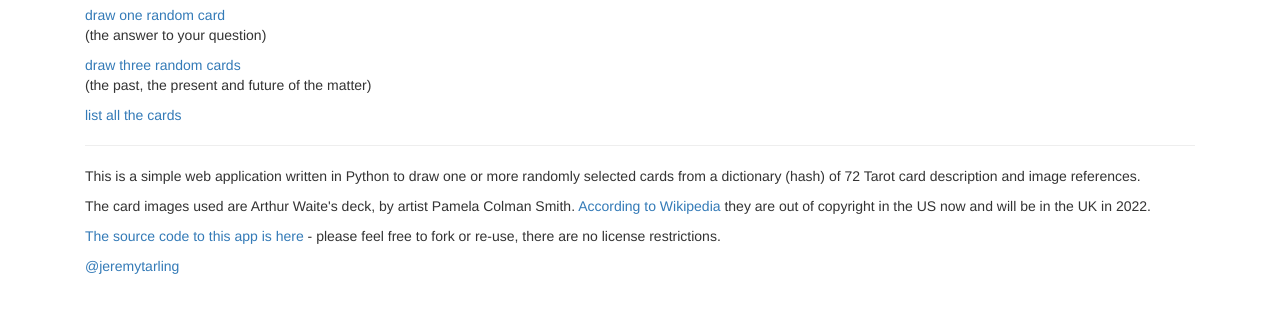
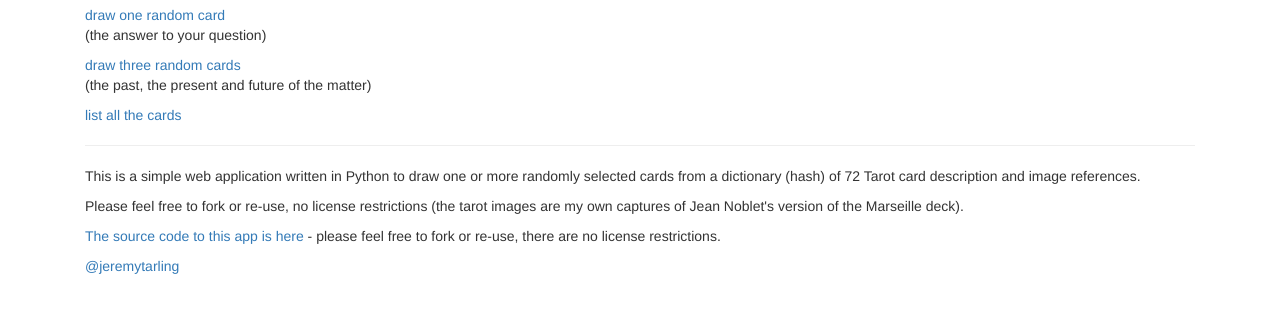
Before and after one commit to jeremytarling/python-tarot, a Flask app: page / in a window 1280 px wide. Shown: the part 171-484 px from the top of the page. Run offline with Flask 2, Linux system fonts and the light colour scheme; some libraries are stand-ins or nearby versions.

Commit message:
updated index and READme

```diff
--- a/webapp/templates/index.html
+++ b/webapp/templates/index.html
@@ -20,7 +20,7 @@
 
     <p>This is a simple web application written in Python to draw one or more randomly selected cards from a dictionary (hash) of 72 Tarot card description and image references.</p>
 
-    <p>The card images used are Arthur Waite's deck, by artist Pamela Colman Smith. <a href="https://en.wikipedia.org/wiki/Rider-Waite_tarot_deck">According to Wikipedia</a> they are out of copyright in the US now and will be in the UK in 2022.</p>
+    <p>Please feel free to fork or re-use, no license restrictions (the tarot images are my own captures of Jean Noblet's version of the Marseille deck).</p>
 
     <p><a href="https://github.com/jeremytarling/python-tarot">The source code to this app is here</a> - please feel free to fork or re-use, there are no license restrictions.</p>
 
```
